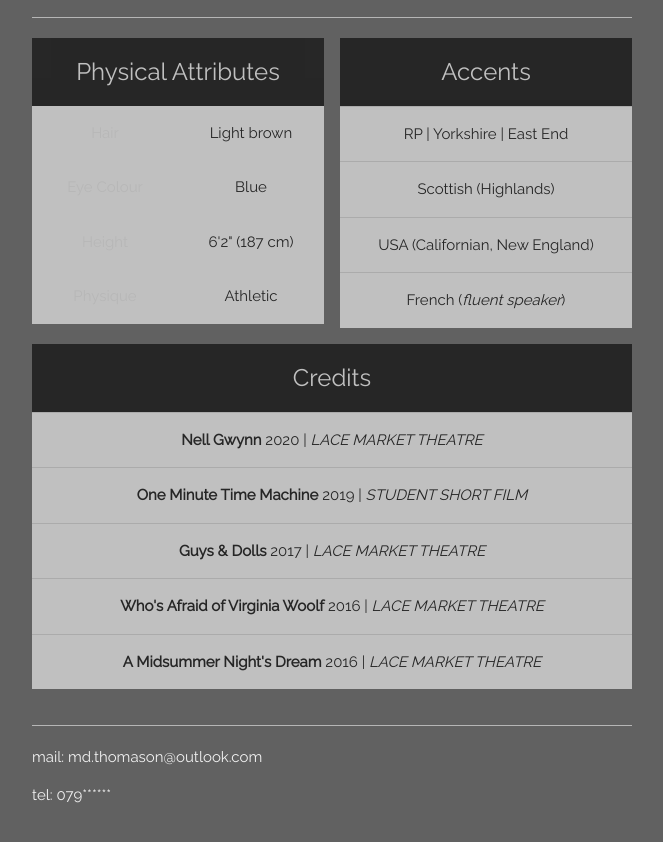
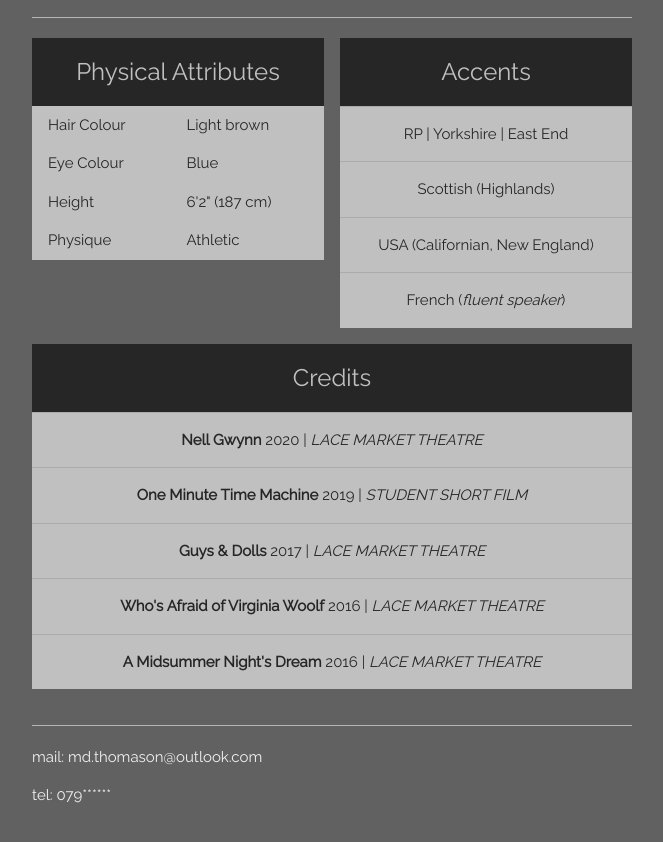
Before and after one commit to mt-517/mt-517.github.io, a plain HTML site: page index.html in a window 1280 px wide. Shown: the part 939-1781 px from the top of the page, without its empty margins (458-1121 px from the left). Drawn offline with nearby package versions, Linux system fonts and the light colour scheme; a web font is replaced by a local one.

Commit message:
real table

```diff
--- a/index.html
+++ b/index.html
@@ -55,14 +55,24 @@ body,h1,h2,h3,h4,h5 {font-family: "Raleway", sans-serif}
               <div class="w3-half w3-margin-bottom">
                 <div class="w3-white w3-center w3-opacity w3-hover-opacity-off">
                   <div class="w3-black w3-xlarge w3-padding-16">Physical Attributes</div>
-                  <div class="w3-half w3-white w3-text-light-grey w3-padding-16">Hair</div>
-                  <div class="w3-half w3-white w3-padding-16">Light brown</div>
-                  <div class="w3-half w3-white w3-text-light-grey w3-padding-16">Eye Colour</div>
-                  <div class="w3-half w3-white w3-padding-16">Blue</div>
-                  <div class="w3-half w3-white w3-text-light-grey w3-padding-16">Height</div>
-                  <div class="w3-half w3-white w3-padding-16">6'2" (187 cm)</div>
-                  <div class="w3-half w3-white w3-text-light-grey w3-padding-16">Physique</div>
-                  <div class="w3-half w3-white w3-padding-16">Athletic</div>
+                    <table class="w3-table w3-white">
+                        <tr>
+                          <td>Hair Colour</td>
+                          <td>Light brown</td>
+                        </tr>
+                        <tr>
+                          <td>Eye Colour</td>
+                          <td>Blue</td>
+                        </tr>
+                        <tr>
+                          <td>Height</td>
+                          <td>6'2" (187 cm)</td>
+                        </tr>
+                        <tr>
+                          <td>Physique</td>
+                          <td>Athletic</td>
+                        </tr>
+                        </table>
                 </div>
               </div>
               <div class="w3-half w3-margin-bottom">
```
